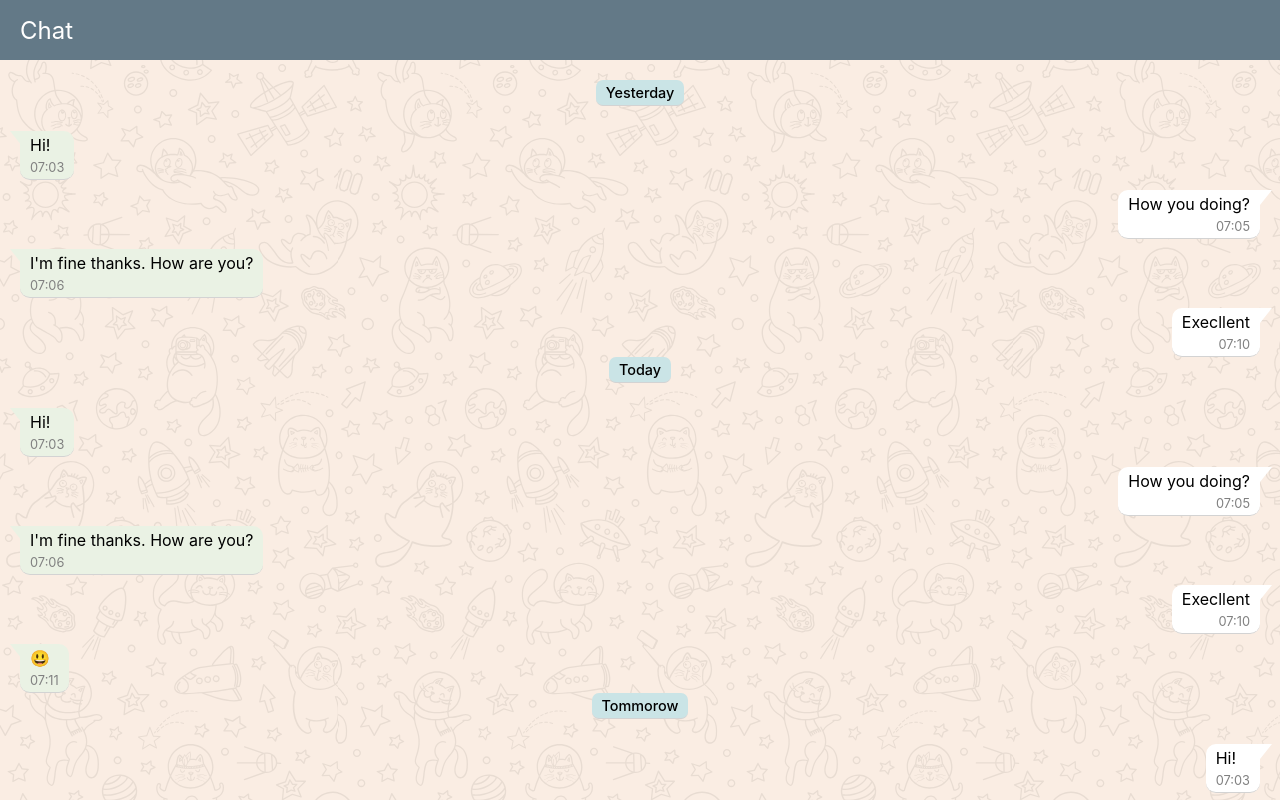
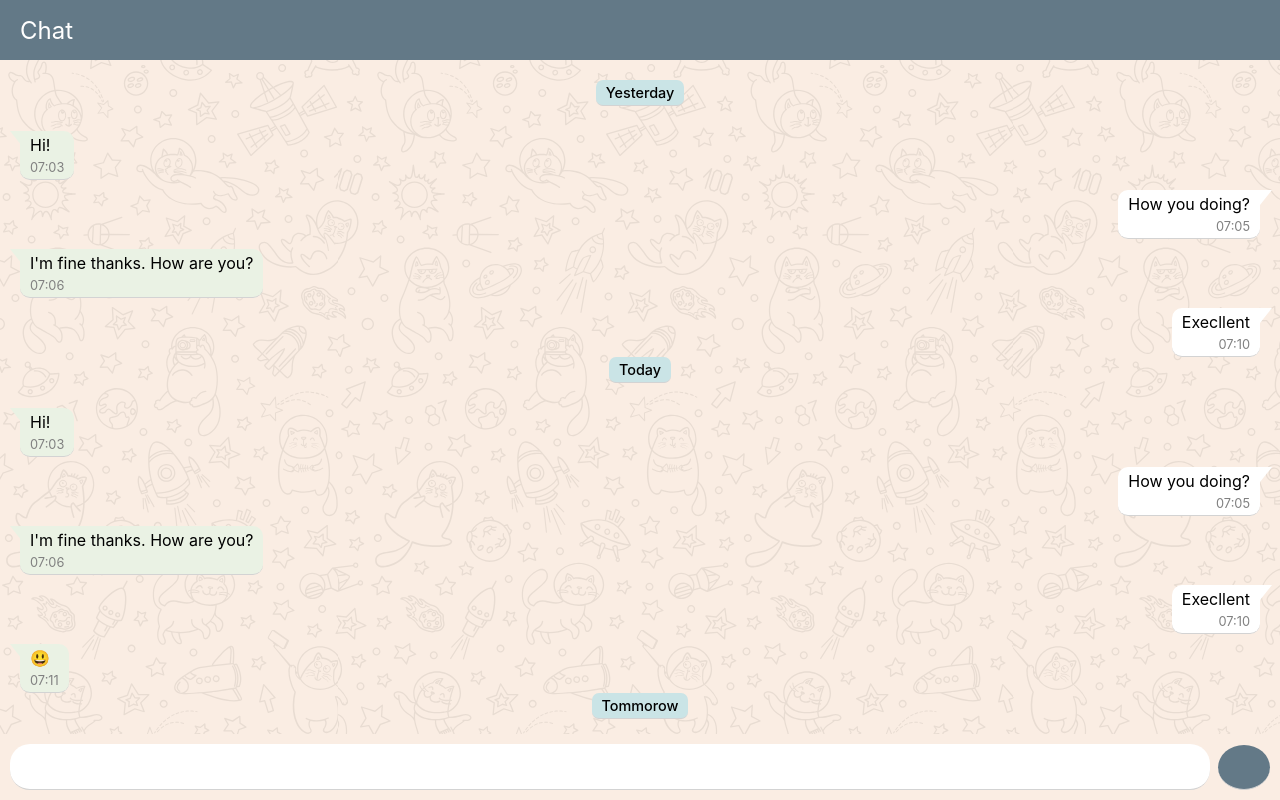
Before and after one commit to alexeimdev/messaging-app, a React (Create React App) app in the folder client/: page /chat in a window 1280 px wide. Built offline with nearby package versions, Linux system fonts and the light colour scheme.

Commit message:
Added MessageInput

```diff
--- a/client/src/features/chat/Chat.js
+++ b/client/src/features/chat/Chat.js
@@ -2,6 +2,7 @@ import React, { useState, useEffect } from 'react';
 import styles from './Chat.module.scss';
 import { Message } from './Message';
 import { Date as MessagesDate } from './Date';
+import { MessageInput } from "./MessageInput";
 
 export function Chat(props) {
 
@@ -66,6 +67,7 @@ export function Chat(props) {
                     </>
                 )}
             </div>
+            <MessageInput />
         </div>
     )
 }
--- /dev/null
+++ b/client/src/features/chat/MessageInput.js
@@ -0,0 +1,12 @@
+import React from 'react';
+import styles from './MessageInput.module.scss';
+
+export function MessageInput(props) {
+    return (
+        <div className={styles.messageInputWrapper}>
+            <input className={styles.messageInput} />
+            <div className={styles.spacer} />
+            <input type="button" className={styles.submitButton} />
+        </div>
+    )
+}
--- /dev/null
+++ b/client/src/features/chat/MessageInput.module.scss
@@ -0,0 +1,45 @@
+@import '../../base.scss';
+
+.messageInputWrapper {
+    position: sticky;
+    bottom: 0;
+    display: flex;
+    justify-content: center;
+    align-items: center;
+    background-color: #FAEDE3;
+    padding: 10px;
+    z-index: 2;
+
+    .messageInput {
+        height: 45px;
+        width: 100%;
+        font-size: 0.9em;
+        font-weight: 500;
+        padding: 0 15px;
+        border: none;
+        border-bottom: 1px solid $light-gray;
+        border-radius: 20px;
+
+
+        &:focus,
+        &:focus-visible,
+        &:focus-within {
+            outline-width: 0;
+        }
+    }
+
+    .submitButton {
+        border-radius: 50%;
+        width: 55px;
+        height: 45px;
+        border:none;
+        background-image:none;
+        background-color: $slite-gray;
+        box-shadow: none;
+        border-bottom: 1px solid $light-gray;
+    }
+
+    .spacer {
+        margin: 4px;
+    }
+}
```
